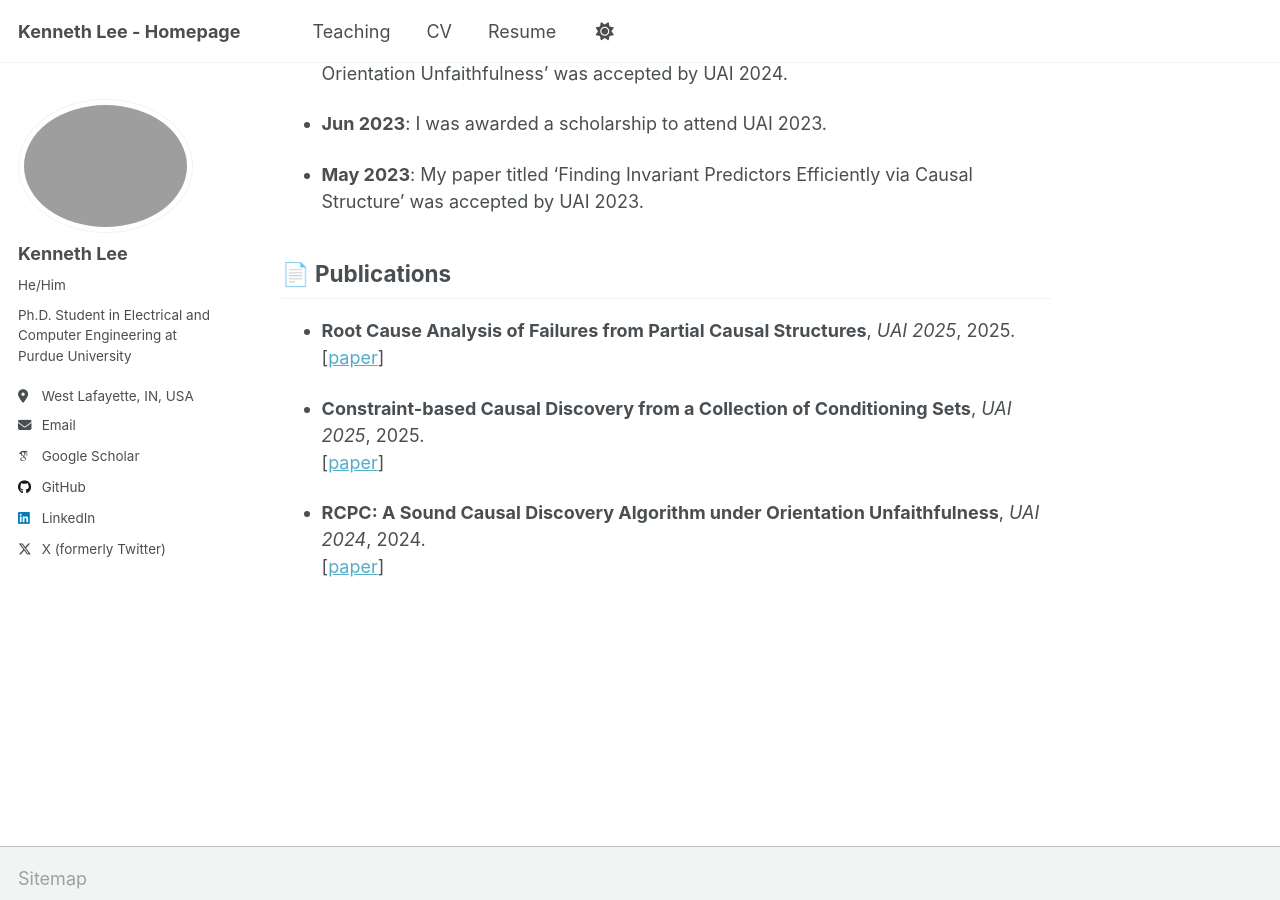
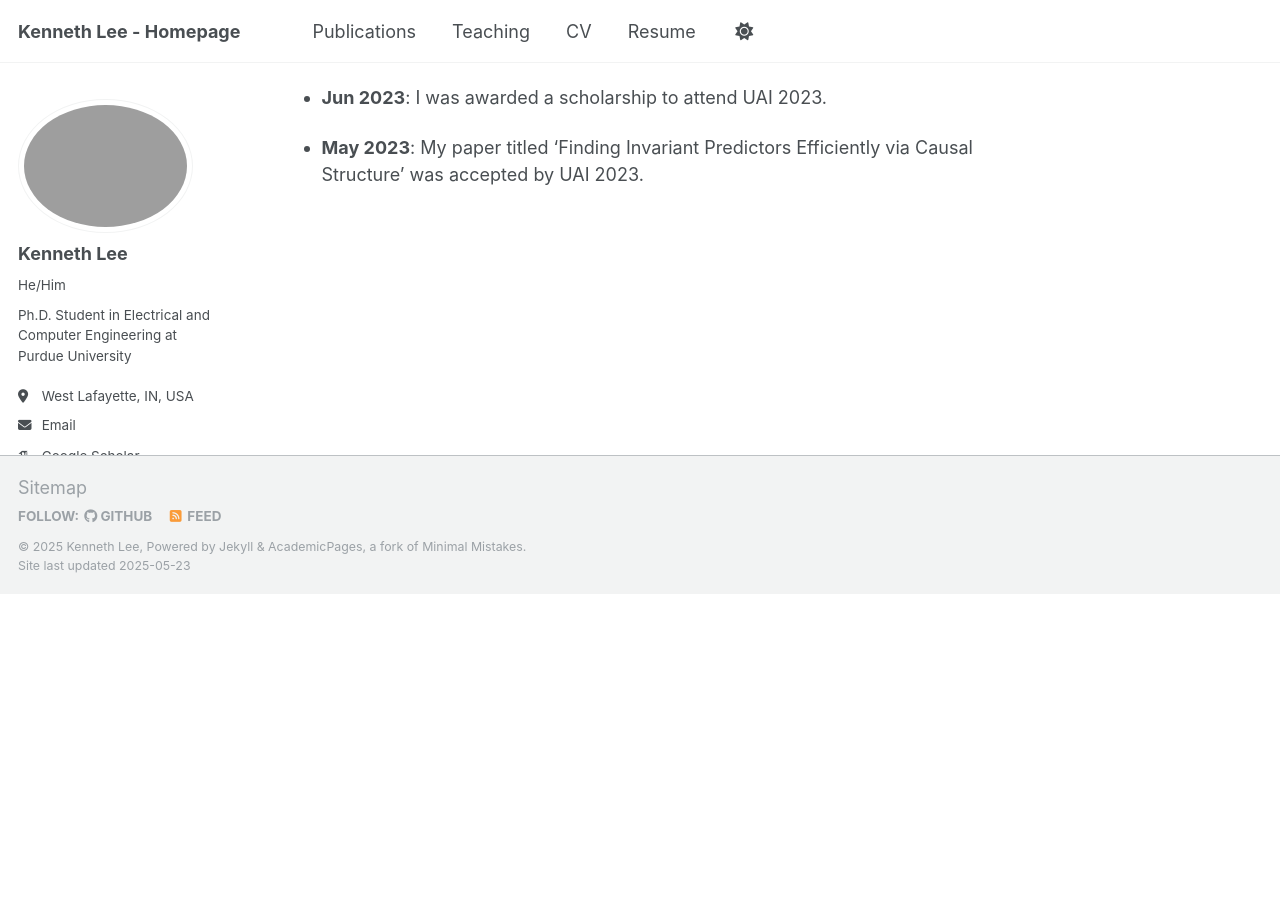
Before and after one commit to kenneth-lee-ch/kenneth-lee-ch.github.io, a Jekyll site: the page built from _pages/about.md, in a window 1280 px wide and 900 px high, scrolled down 752 px. Built offline with Jekyll 4.4.1, drawn with Linux system fonts in a browser that asks for light colours; some web fonts are replaced; after the commit the page ends 1345 px from its top, so only the background shows below that.

Commit message:
update about

```diff
--- a/_data/navigation.yml
+++ b/_data/navigation.yml
@@ -8,8 +8,8 @@
 #      Markdown formatted page while the second is generated using JSON.
 
 main:
-  # - title: "Publications"
-  #   url: /publications/
+  - title: "Publications"
+    url: /publications/
 
   - title: "Teaching"
     url: /teaching/
--- a/_pages/about.md
+++ b/_pages/about.md
@@ -13,18 +13,18 @@ Biography
 Kenneth is currently a Ph.D. student in Electrical and Computer Engineering at Purdue University. He is fortunate to be advised by Professor [Murat Kocaoglu](https://www.muratkocaoglu.com/). His research focuses on causal discovery and its applications to machine learning, especially on invariant prediction and root cause analysis of failure in microservices. He has earned his bachelor's degree in Computer Science and Mathematics from Brigham Young University-Hawaii and his Master's degree in Statistics from UC Davis. He has won best reviewer awards from AISTATS, UAI, and ICLR. He has completed several internships at Newday Investing, Bayer, Experian DataLabs, Genentech, and Amazon.
 
 
-## 📰 News
+### 📰 News
 
 {% for item in site.data.news %}
 - **{{ item.date | date: "%b %Y" }}**: {{ item.description }}
 {% endfor %}
 
 
-## 📄 Publications
+<!-- ## 📄 Publications
 
 {% assign pubs = site.publications | sort: "date" | reverse %}
-{% for pub in pubs limit:3 %}
+{% for pub in pubs limit:4 %}
 - **{{ pub.title }}**, *{{ pub.venue }}*, {{ pub.date | date: "%Y" }}.
   {% if pub.paperurl %}[[paper]({{ pub.paperurl }})]{% endif %}
   {% if pub.codeurl %} [[code]({{ pub.codeurl }})]{% endif %}
-{% endfor %}
+{% endfor %} -->
```
